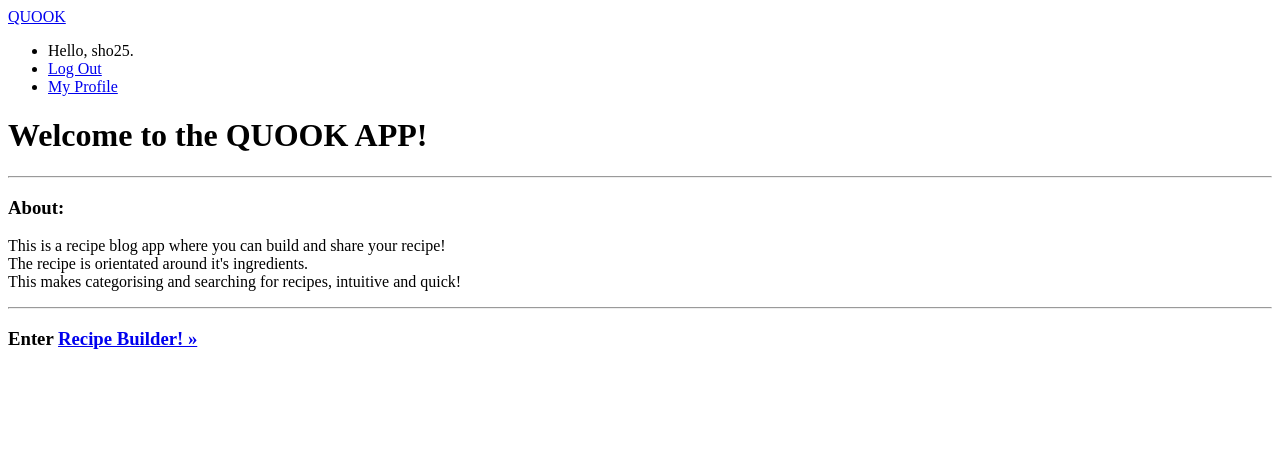
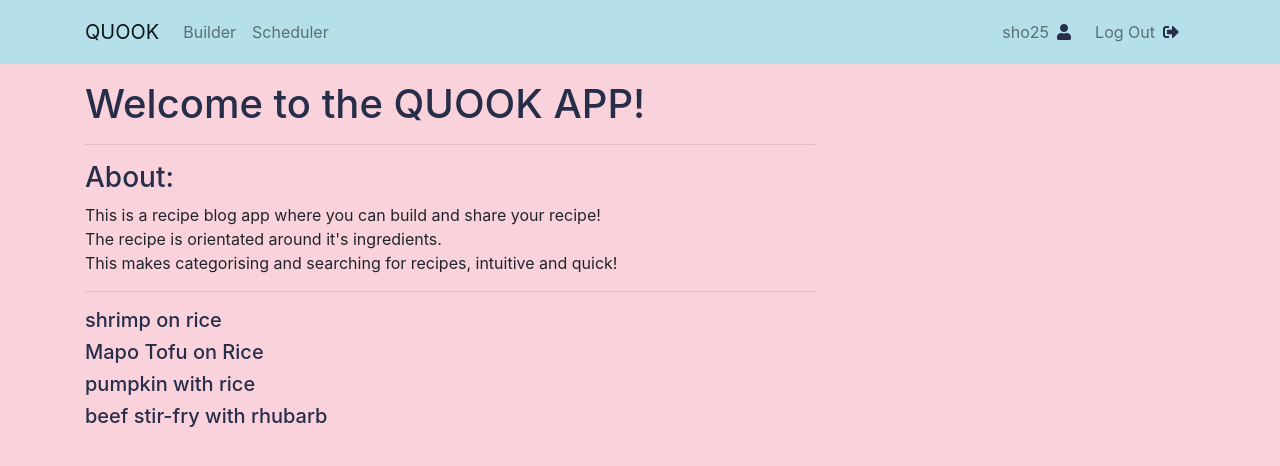
Before and after one commit to sho25052007/quook_recipe_app, a Django app: page / in a window 1280 px wide. Shown: the top 466 px of the page. Run offline with Django 3.2, Linux system fonts and the light colour scheme; a user stored in the database is signed in; data comes from the database, SQL or seed files in the repository; both versions use the stored data as it was after the commit; some libraries are stand-ins or nearby versions.

Commit message:
bootstrap style for base and home

```diff
--- a/config/settings.py
+++ b/config/settings.py
@@ -43,6 +43,9 @@ INSTALLED_APPS = [
     # Local
     'recipe.apps.RecipeConfig',
     'users.apps.UsersConfig',
+
+    # 3rd party
+    'crispy_forms',
 ]
 
 MIDDLEWARE = [
@@ -129,6 +132,8 @@ STATIC_URL = '/static/'
 MEDIA_ROOT = os.path.join(BASE_DIR, 'media/')
 MEDIA_URL = '/media/'
 
+CRISPY_TEMPLATE_PACK = 'bootstrap4'
+
 LOGIN_REDIRECT_URL = 'home'
 LOGOUT_REDIRECT_URL = '/'
 LOGIN_URL = 'users:login'
--- /dev/null
+++ b/recipe/static/recipe/style.css
@@ -0,0 +1,33 @@
+/* CSS STYLE */
+
+/* BODY */
+body {
+    background: #FAD2DB;
+    margin-top: 5rem;
+}
+
+/* TEXT */
+h1, h2, h3, h4, h5, h6, a {
+    color: #272E4A;
+    text-decoration: none;
+}
+
+/* NAVBAR */
+ul {
+    margin: 0;
+}
+
+.nav-bg {
+    background-color: #B5DFE9;
+}
+
+.navbar-toggler:focus,
+.navbar-toggler:active,
+.navbar-toggler-icon:focus {
+    outline: none;
+    box-shadow: none;
+}
+
+i.fas {
+    color: #272E4A;
+}
--- a/recipe/templates/recipe/base.html
+++ b/recipe/templates/recipe/base.html
@@ -3,26 +3,71 @@
 <html lang="en">
   <head>
     <meta charset="UTF-8">
-    <meta name="viewport" content="width=device-width, initial-scale=1.0">
-    <title>Recipe App</title>
+    <meta name="viewport" content="width=device-width, initial-scale=1.0, shrink-to-fit=no">
+
+    <!-- BOOTSTRAP CDN -->
+    <link rel="stylesheet" href="https://stackpath.bootstrapcdn.com/bootstrap/4.4.1/css/bootstrap.min.css" integrity="sha384-Vkoo8x4CGsO3+Hhxv8T/Q5PaXtkKtu6ug5TOeNV6gBiFeWPGFN9MuhOf23Q9Ifjh" crossorigin="anonymous">
+
+    <!-- FONT AWESOME (SOLID) CDN -->
+    <link rel="stylesheet" href="https://use.fontawesome.com/releases/v5.15.2/css/solid.css" integrity="sha384-6qO6EOFIDfvv6uzAzozX/BvMu/qkIIHxWYOVMjpVjX+NtPuNyd3YiOEflKIIV2ka" crossorigin="anonymous">
+    <link rel="stylesheet" href="https://use.fontawesome.com/releases/v5.15.2/css/fontawesome.css" integrity="sha384-Hx1dya9ptAdKu2hLNR5C2Cwgm+wCfwD0VMGE6jk5OUxxa9I58YfxOCwEtRog+3wk" crossorigin="anonymous">
+
+    <!-- STATIC LINK -->
+    <link rel="stylesheet" type="text/css" href="{% static 'recipe/style.css' %}">
+
+    {% if title %}
+    <title>{{ title }} - QUOOK</title>
+    {% else %}
+    <title>THE QUOOK APP</title>
+    {% endif %}
   </head>
 
   <body>
-    <nav>
-      <a href="{% url 'recipe:home' %}">QUOOK</a>
-      <div>
-        <ul>
-          {% if user.is_authenticated %}
-          <li><span>Hello, {{user.username}}.</span></li>
-          <li><a href="{% url 'users:logout' %}">Log Out</a></li>
-          <li><a href="{% url 'users:profile' %}">My Profile</a></li>
-          {% else %}
-          <li><a href="{% url 'users:register' %}">Register Here</a></li>
-          <li><a href="{% url 'users:login' %}">Log In</a></li>
+    <header class="site-header">
+      <nav class="navbar navbar-expand-md navbar-light nav-bg fixed-top">
+        <div class="container">
+          <a class="navbar-brand rm-4" href="{% url 'recipe:home' %}">QUOOK</a>
+          <button class="navbar-toggler" type="button" data-toggle="collapse" data-target="#navbarToggle" aria-controls="navbarToggle" aria-expanded="false" aria-label="Toggle navigation">
+            <span class="navbar-toggler-icon"></span>
+          </button>
+          <div class="collapse navbar-collapse" id="navbarToggle">
+            <div class="navbar-nav mr-auto">
+              <a class="nav-item nav-link" href="{% url 'recipe:recipe_builder' %}">Builder</a>
+              <a class="nav-item nav-link" href="#">Scheduler</a>
+            </div>
+            <!-- Navbar right side -->
+            <div class="navbar-nav">
+                {% if user.is_authenticated %}
+                <a class="nav-item nav-link" href="{% url 'users:profile' %}">{{ user.username }}<i class="fas fa-1x fa-user my-2 mx-2" aria-hidden="true"></i></a>
+                <a class="nav-item nav-link" href="{% url 'users:logout' %}">Log Out<i class="fas fa-1x fa-sign-out-alt my-2 mx-2" aria-hidden="true"></i></a>
+                {% else %}
+                <a class="nav-item nav-link" href="{% url 'users:register' %}">Register<i class="fas fa-1x fa-user-plus my-2 mx-2" aria-hidden="true"></i></a>
+                <a class="nav-item nav-link" href="{% url 'users:login' %}">Log In<i class="fas fa-1x fa-sign-in-alt my-2 mx-2" aria-hidden="true"></i></a>
+                {% endif %}
+            </div>
+          </div>
+        </div>
+      </nav>
+    </header>
+
+    <main role="main" class="container">
+      <div class="row">
+        <div class="col-md-8">
+          {% if messages %}
+            {% for message in messages %}
+              <div class="alert alert-{{ message.tags }}">
+                {{ message }}
+              </div>
+            {% endfor %}
           {% endif %}
-        </ul>
+          {% block content %}{% endblock %}
+        </div>
       </div>
-    </nav>
-    <main>{% block content %} {% endblock %}</main>
+    </main>
+    <!-- Optional JavaScript -->
+    <!-- jQuery first, then Popper.js, then Bootstrap JS -->
+    <script src="https://code.jquery.com/jquery-3.2.1.slim.min.js" integrity="sha384-KJ3o2DKtIkvYIK3UENzmM7KCkRr/rE9/Qpg6aAZGJwFDMVNA/GpGFF93hXpG5KkN" crossorigin="anonymous"></script>
+    <script src="https://cdnjs.cloudflare.com/ajax/libs/popper.js/1.12.9/umd/popper.min.js" integrity="sha384-ApNbgh9B+Y1QKtv3Rn7W3mgPxhU9K/ScQsAP7hUibX39j7fakFPskvXusvfa0b4Q" crossorigin="anonymous"></script>
+    <script src="https://maxcdn.bootstrapcdn.com/bootstrap/4.0.0/js/bootstrap.min.js" integrity="sha384-JZR6Spejh4U02d8jOt6vLEHfe/JQGiRRSQQxSfFWpi1MquVdAyjUar5+76PVCmYl" crossorigin="anonymous"></script>
   </body>
 </html>
--- a/recipe/templates/recipe/home.html
+++ b/recipe/templates/recipe/home.html
@@ -8,5 +8,18 @@
         <br>The recipe is orientated around it's ingredients.
         <br>This makes categorising and searching for recipes, intuitive and quick!</p>
     <hr>
-    <h3>Enter <a href="{% url 'recipe:recipe_builder' %}">Recipe Builder! &raquo;</a></h3>
+    {% for recipe in recipe_list %}
+    <article class="media content-section">
+        <!-- <img class="rounded-circle recipe-img" src="{{ recipe.image.url }}"> ### this doesnt work yet, need to make recipe model include images ###-->
+        <div class="media-body">
+            <!-- <div class="article-metadata">
+                <a class="mr-2" href="{% url 'users:user_recipes' recipe.author.username %}">{{ recipe.author }}</a> ### this also doesnt work yet, need author field in recipe model and then needs users:user_recipe template for list of recipes made by that specific user. ###
+                <small class="text-muted">{{ recipe.date_posted|date:"d F, Y" }}</small> ### recipe model needs date_posted field using datetime module ###
+            </div> -->
+            <h5><a class="article-title" href="#">{{ recipe.title }}</a></h5>
+            <!-- the <h5> tag needs <a href="{% url 'recipe-detail' recipe.id %}"></a> ### need to make template displaying recipe details ### -->
+            <!-- ALSO SOME KIND OF INGREDIENT TAG LIST (main three) -->
+        </div>
+    </article>
+    {% endfor %}
 {% endblock content %}
--- a/recipe/views.py
+++ b/recipe/views.py
@@ -7,7 +7,9 @@ from django.contrib.auth.decorators import login_required
 
 
 def home(request):
-    return render(request, 'recipe/home.html', {'title': 'home'})
+    recipe_list = Recipe.objects.all()
+
+    return render(request, 'recipe/home.html', {'title': 'home', 'recipe_list': recipe_list})
 
 
 @login_required
```
Also changed, not shown: db.sqlite3, media/profile_pics/Portrait-bg-min_8NYjuQr.jpg (added), media/profile_pics/Portrait-bg-min_KgPUMZq.jpg (deleted).
